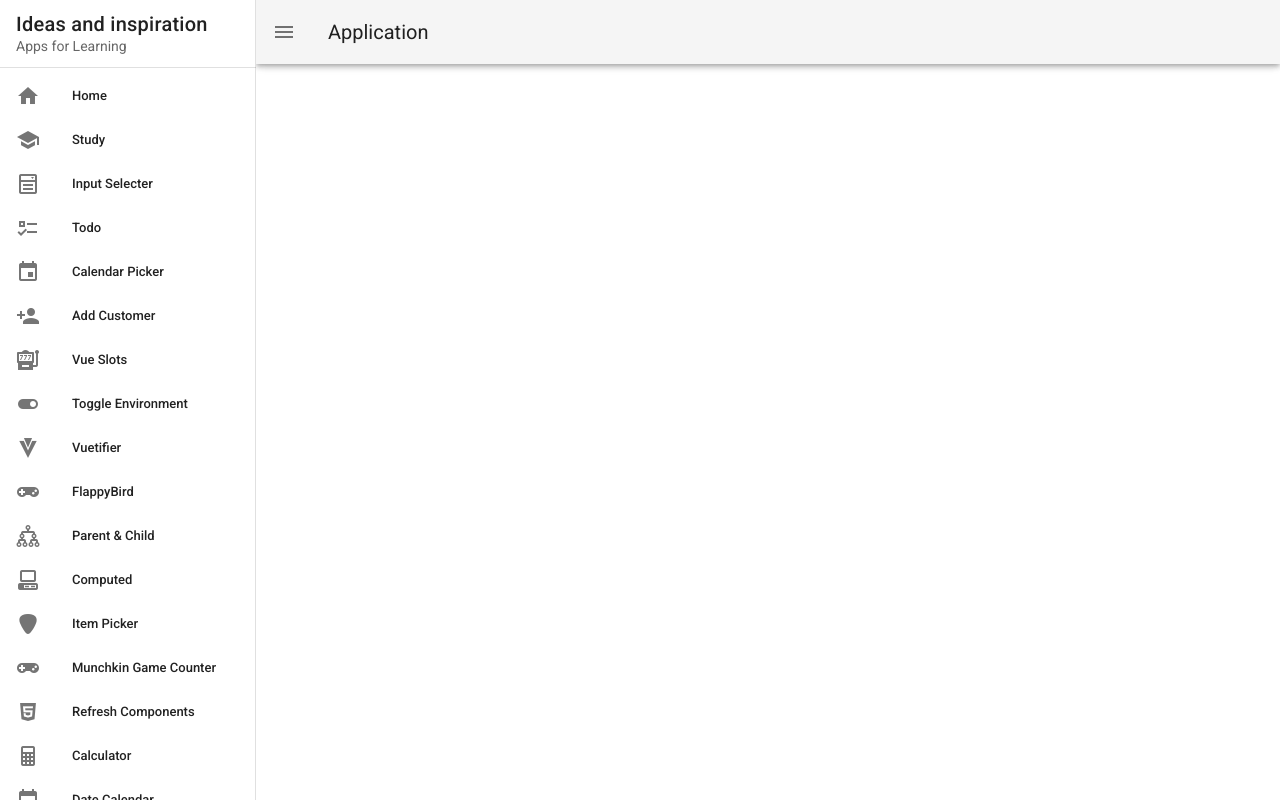
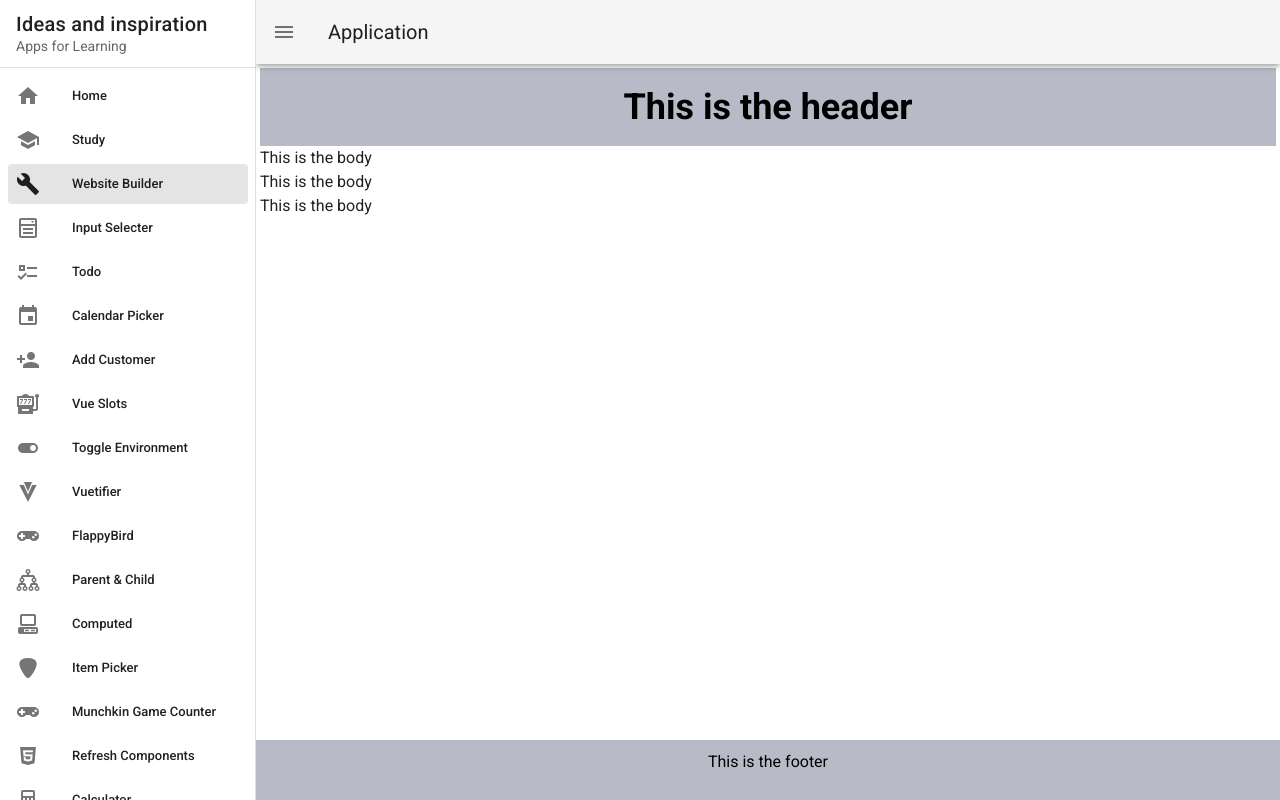
Before and after one commit to temaari/multipurpose-app, a Vue app: page /WebsiteBuilder in a window 1280 px wide. Built offline with nearby package versions, Linux system fonts and the light colour scheme.

Commit message:
adding a basic website builder

```diff
--- a/src/App.vue
+++ b/src/App.vue
@@ -57,6 +57,7 @@
 			items: [
 					{ title: 'Home', icon: 'mdi-home', to:'/'},
 					{ title: 'Study', icon: 'mdi-school', to: '/Study' },
+					{ title: 'Website Builder', icon: 'mdi-wrench', to: '/WebsiteBuilder' },
 					{ title: 'Input Selecter', icon: 'mdi-form-select', to: '/InputSelecter' },
 					{ title: 'Todo', icon: 'mdi-format-list-checks', to: '/todo' },
 					{ title: 'Calendar Picker', icon: 'mdi-calendar', to: '/CalendarPicker' },
--- /dev/null
+++ b/src/Components/WebsiteBuilder/BuilderTemplate.vue
@@ -0,0 +1,33 @@
+<template>
+<div>
+	<div id="header"><slot name="header"><div>Header</div></slot></div>
+	<div :id="element['id']" v-for="(element, i) in elements" :key="i"><slot :name="'main_' + element['id']"><div>Enter your code here</div></slot></div>
+	<div id="footer"><slot name="footer"><div>Footer</div></slot></div>
+</div>
+</template>
+
+<script>
+export default {
+	props: { elements: Array },
+}
+</script>
+
+<style scoped>
+	#header {
+		padding: 12px;
+		text-align: center;
+		background: rgb(184, 186, 199);
+		color: black;
+		font-size: 18px;
+	}
+	#footer {
+		position: absolute;
+		padding: 10px;
+		left: 0;
+		bottom: 0;
+		width: 100%;
+		background: rgb(184, 186, 199);
+		color: black;
+		text-align: center;
+	}
+</style>
--- a/src/router/index.js
+++ b/src/router/index.js
@@ -19,6 +19,11 @@ const routes = [
 		path: '/InputSelecter',
 		name: 'InputSelecter',
 		component: () => import('../views/InputSelecter.vue')
+	},
+	{
+		path: '/WebsiteBuilder',
+		name: 'WebsiteBuilder',
+		component: () => import('../views/WebsiteBuilder.vue')
 	},
 	{
 		path: '/Study',
--- /dev/null
+++ b/src/views/WebsiteBuilder.vue
@@ -0,0 +1,32 @@
+<template>
+	<div class="pa-1">
+		<builder-template :elements="elements">
+			<template #header><h1>This is the header</h1></template>
+
+			<template #main_0>This is the body</template>
+			<template #main_1>This is the body</template>
+			<template #main_2>This is the body</template>
+
+			<template #footer><p>This is the footer</p></template>
+		</builder-template>
+	</div>
+</template>
+
+<script>
+	import BuilderTemplate from '../components/WebsiteBuilder/BuilderTemplate'
+
+	export default {
+		data: () => {
+			return {
+				elements: [
+					{ id: 0 },
+					{ id: 1 },
+					{ id: 2 },
+				]
+			}
+		},
+		components: {
+			BuilderTemplate: BuilderTemplate,
+		},
+	}
+</script>
```
